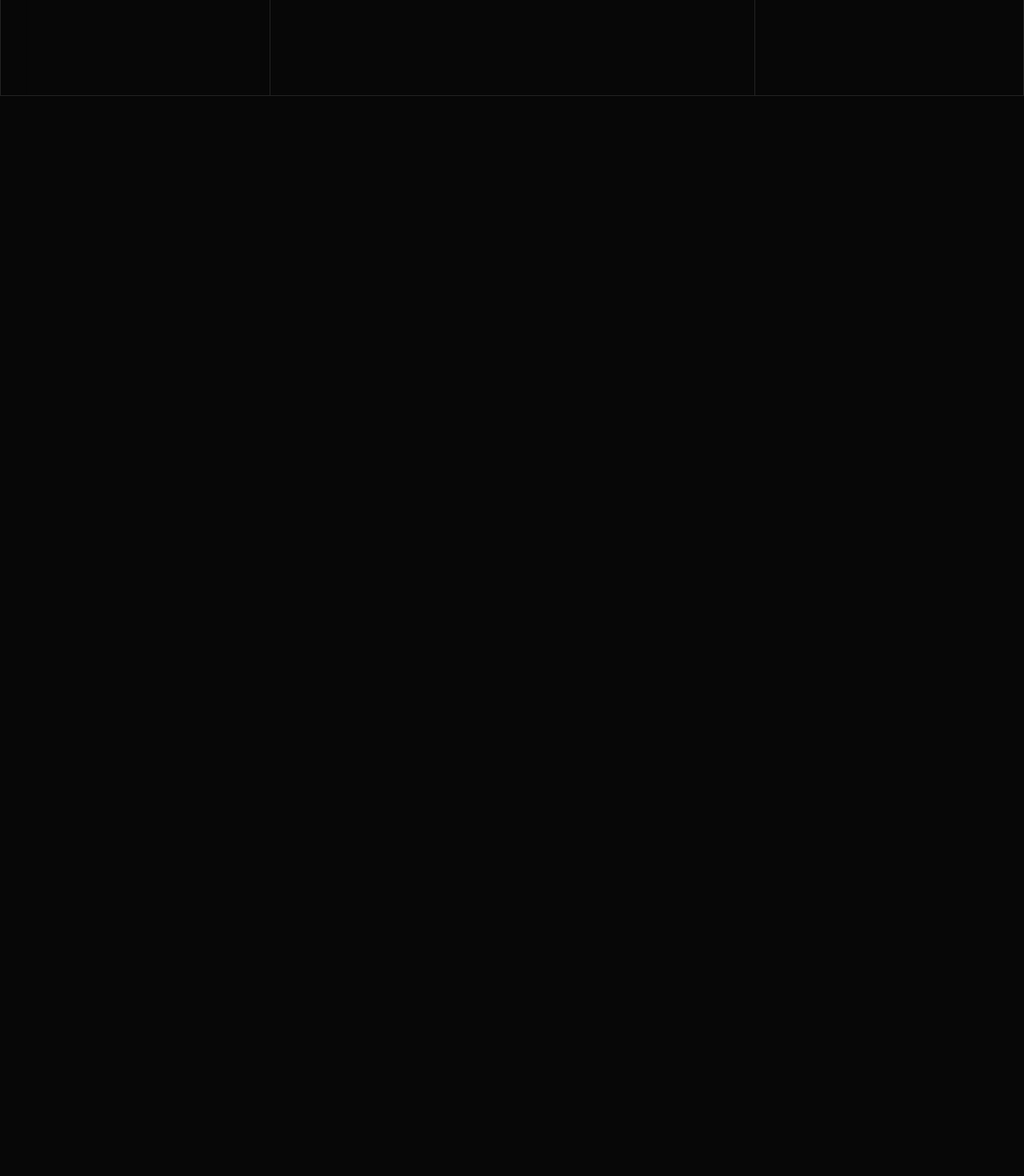
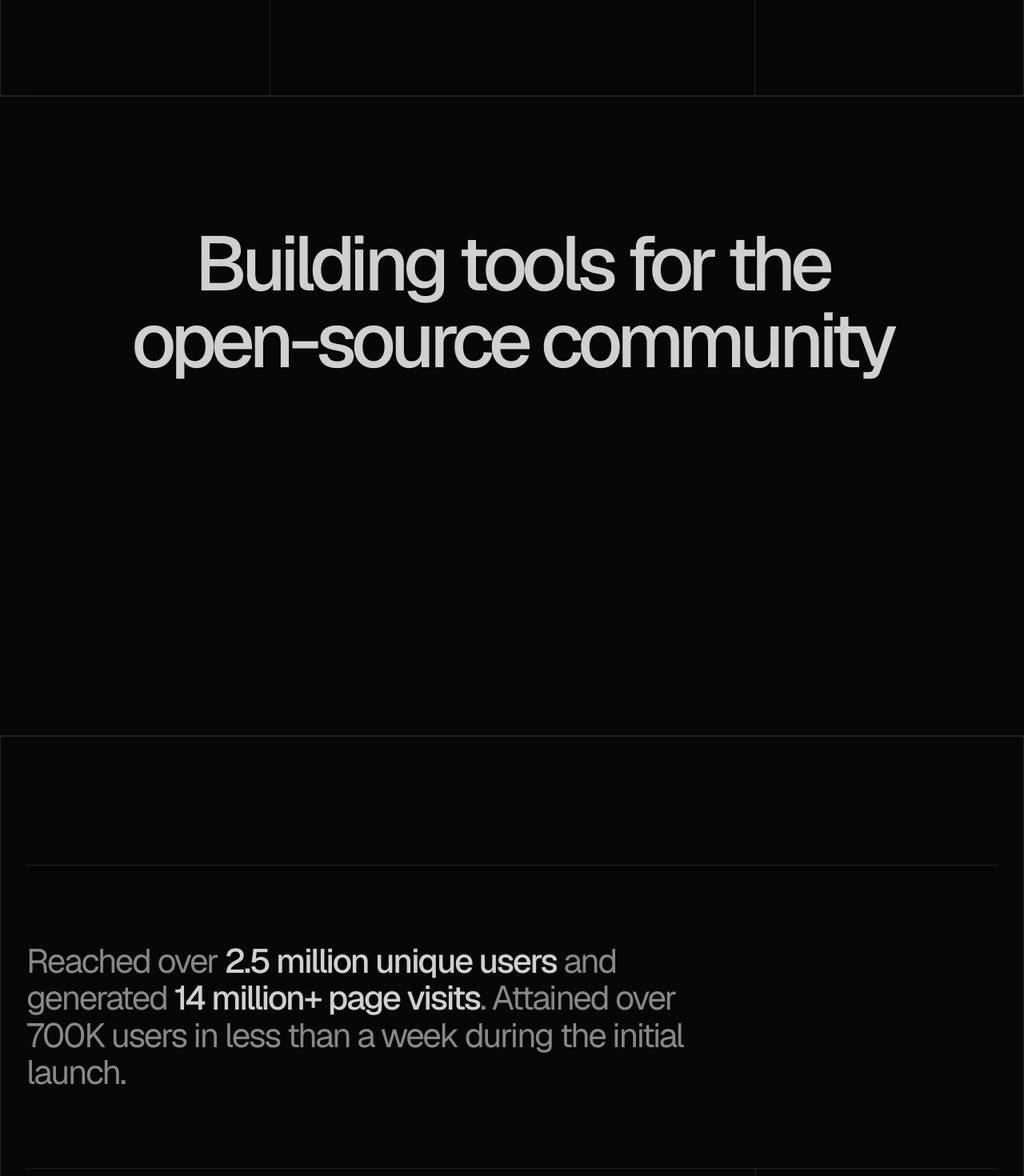
Before and after one commit to hyamero/portfolio, a Next.js app: page / in a window 1280 px wide. Shown: the part 2700-4170 px from the top of the page at 80% size. Before the commit the page ends 2820 px from the top, so only its background shows below. Built offline with nearby package versions, Linux system fonts and the light colour scheme.

Commit message:
chore: base section layout

```diff
--- a/src/app/page.tsx
+++ b/src/app/page.tsx
@@ -1,5 +1,7 @@
 import { GridHighlight } from "@/components/grid-highlight";
 import { Hero, ProjectShowcase } from "@/components/sections";
+import { DesignShowcase } from "@/components/sections/design-showcase";
+import { OSShowcase } from "@/components/sections/os-showcase";
 import { projects } from "@/lib/projects";
 
 export default function Home() {
@@ -8,6 +10,9 @@ export default function Home() {
       <GridHighlight />
       <Hero />
       <ProjectShowcase {...projects[0]} />
+      <OSShowcase />
+      <ProjectShowcase {...projects[1]} />
+      <DesignShowcase />
     </main>
   );
 }
--- /dev/null
+++ b/src/components/sections/design-showcase.tsx
@@ -0,0 +1,9 @@
+export function DesignShowcase() {
+  return (
+    <section className="container pointer-events-none relative z-10 min-h-screen border-y pb-14 pt-40 lg:pb-0">
+      <h2 className="mx-auto text-center text-8xl text-[clamp(2rem,10vw,6rem)] font-medium tracking-[-0.07em]">
+        I craft digital experiences <br /> that leave a lasting impact.
+      </h2>
+    </section>
+  );
+}
--- /dev/null
+++ b/src/components/sections/os-showcase.tsx
@@ -0,0 +1,10 @@
+export function OSShowcase() {
+  return (
+    <section className="container pointer-events-none relative z-10 min-h-screen border-y pb-14 pt-40 lg:pb-0">
+      <h2 className="mx-auto text-center text-8xl text-[clamp(2rem,10vw,6rem)] font-medium tracking-[-0.07em]">
+        Building tools for the <br />
+        open-source community
+      </h2>
+    </section>
+  );
+}
```
